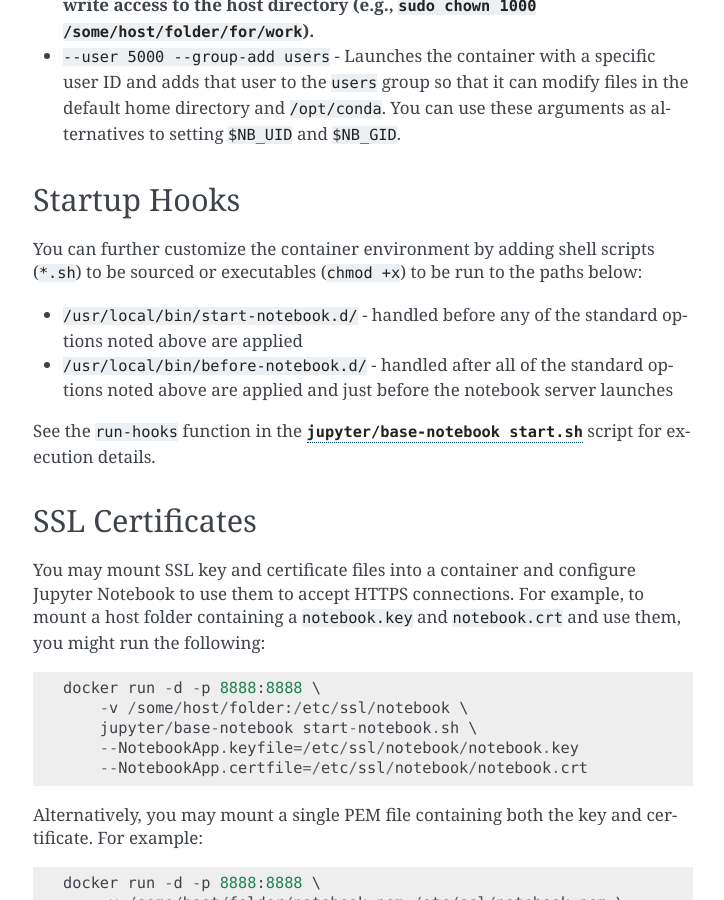
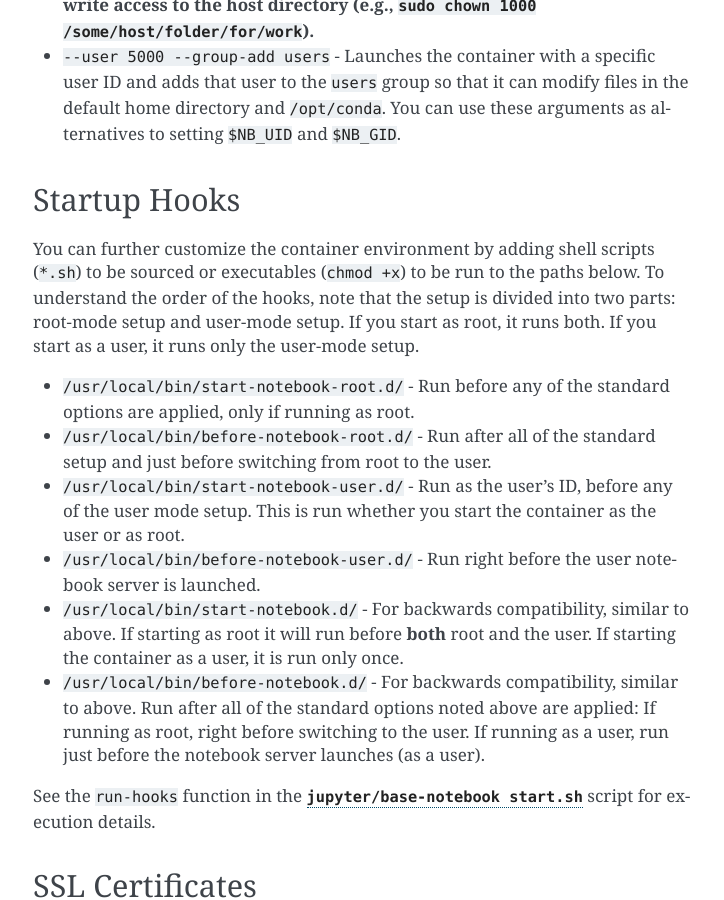
Before and after one commit to jupyter/docker-stacks, a Sphinx documentation site: the page built from docs/using/common.md, in a window 1280 px wide and 900 px high, scrolled down 2595 px. Shown: the whole window, without its empty margins (387-1111 px from the left). Built offline with Sphinx 7.4.7, drawn with Linux system fonts in a browser that asks for light colours.

Commit message:
Add documentation for root/user hooks

```diff
--- a/docs/using/common.md
+++ b/docs/using/common.md
@@ -40,12 +40,15 @@ the notebook server. You do so by passing arguments to the `docker run` command.
 ## Startup Hooks
 
 You can further customize the container environment by adding shell scripts (`*.sh`) to be sourced
-or executables (`chmod +x`) to be run to the paths below:
+or executables (`chmod +x`) to be run to the paths below.  To understand the order of the hooks, note that the setup is divided into two parts: root-mode setup and user-mode setup.  If you start as root, it runs both.  If you start as a user, it runs only the user-mode setup.
 
-* `/usr/local/bin/start-notebook.d/` - handled before any of the standard options noted above
-  are applied
-* `/usr/local/bin/before-notebook.d/` - handled after all of the standard options noted above are
-  applied and just before the notebook server launches
+* `/usr/local/bin/start-notebook-root.d/` - Run before any of the standard options are applied, only if running as root.
+* `/usr/local/bin/before-notebook-root.d/` - Run after all of the standard setup and just before switching from root to the user.
+* `/usr/local/bin/start-notebook-user.d/` - Run as the user's ID, before any of the user mode setup.  This is run whether you start the container as the user or as root.
+* `/usr/local/bin/before-notebook-user.d/` - Run right before the user notebook server is launched.
+
+* `/usr/local/bin/start-notebook.d/` - For backwards compatibility, similar to above.  If starting as root it will run before **both** root and the user.  If starting the container as a user, it is run only once.
+* `/usr/local/bin/before-notebook.d/` - For backwards compatibility, similar to above.  Run after all of the standard options noted above are applied: If running as root, right before switching to the user.  If running as a user, run just before the notebook server launches (as a user).
 
 See the `run-hooks` function in the [`jupyter/base-notebook start.sh`](https://github.com/jupyter/docker-stacks/blob/master/base-notebook/start.sh)
 script for execution details.
```
Also changed, not shown: 1 other file.
